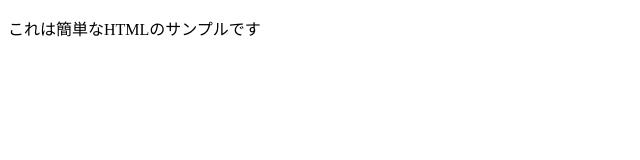
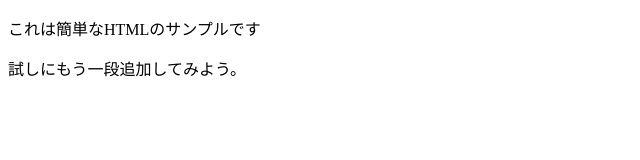
Before and after one commit to yamamoto-mas01/html-test1, a plain HTML site: page index.html in a window 1280 px wide. Shown: the whole page, without its empty margins (0-640 px from the left). Drawn offline with Linux system fonts and the light colour scheme.

Commit message:
段落の追加

```diff
--- a/index.html
+++ b/index.html
@@ -6,5 +6,6 @@
   </head>
   <body>
     <p>これは簡単なHTMLのサンプルです</p>
+    <p>試しにもう一段追加してみよう。</p>
   </body>
 </html>
```
